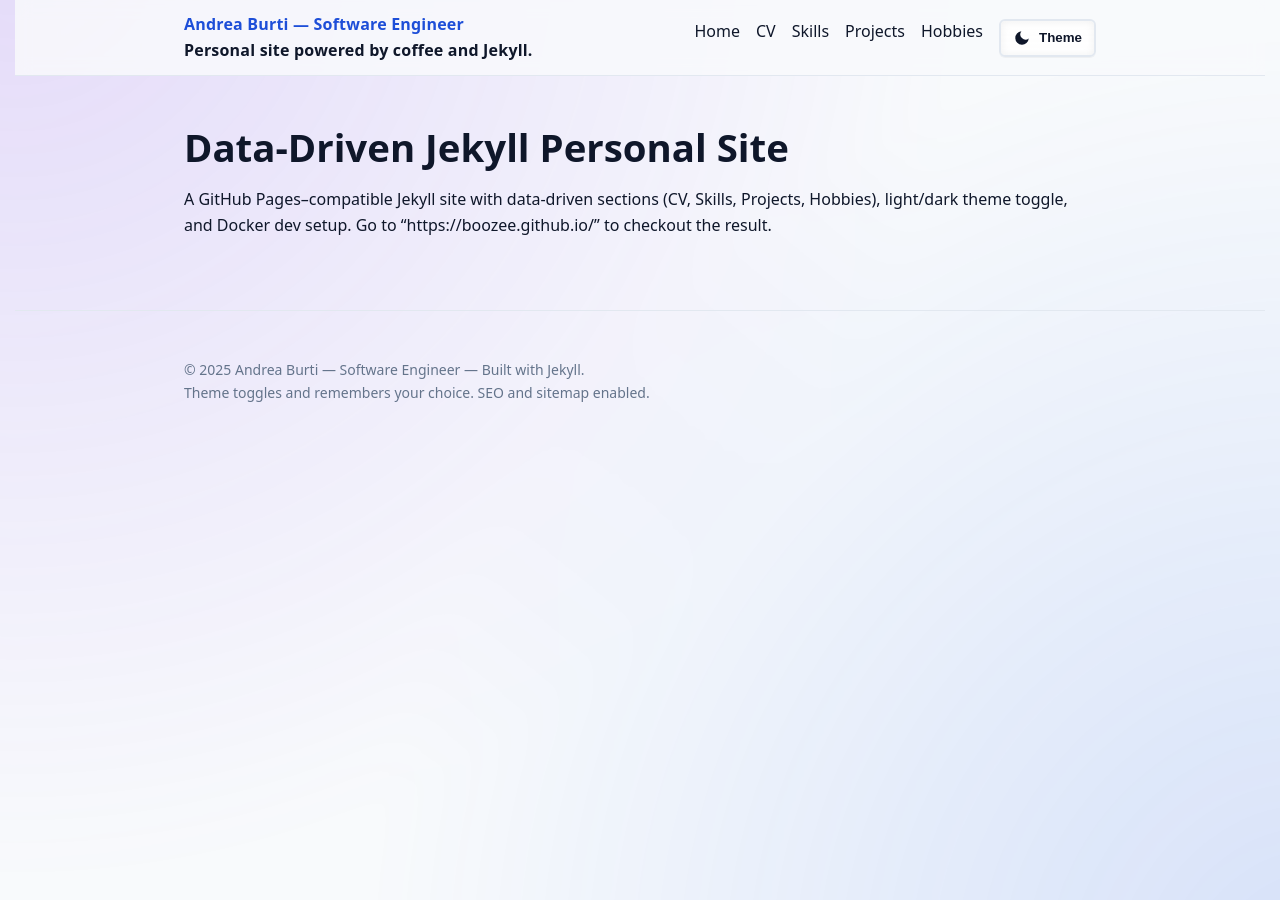
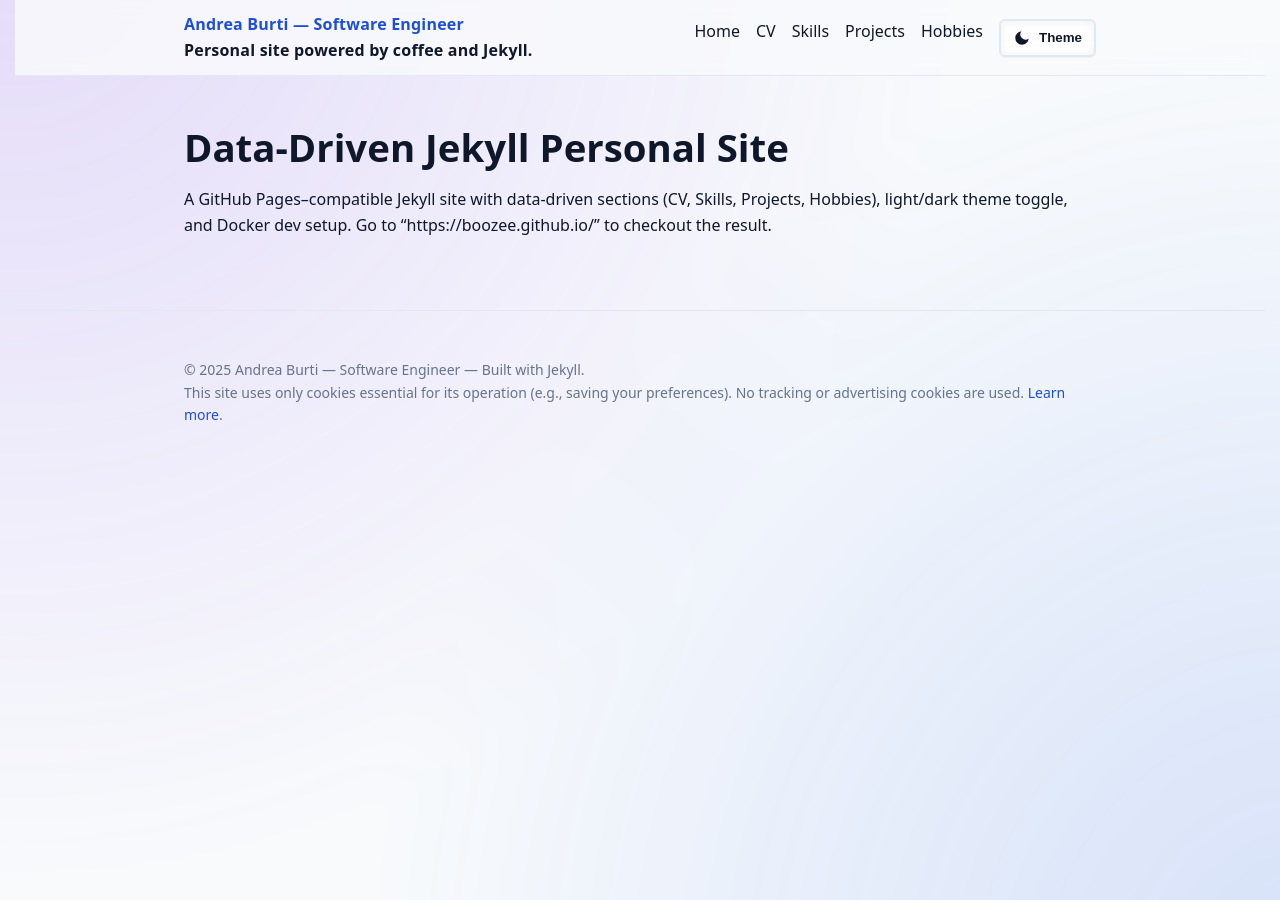
Before and after one commit to boozee/boozee.github.io, a Jekyll site: the page built from README.md, in a window 1280 px wide. Built offline with Jekyll 4.4.1, drawn with Linux system fonts in a browser that asks for light colours; our own code applies the rules of GitHub Pages for plain Markdown files.

Commit message:
Add privacy notes

```diff
--- a/_includes/footer.html
+++ b/_includes/footer.html
@@ -1,7 +1,11 @@
 <footer class="footer">
   <div class="container">
     <div>© <span id="year"></span> {{ site.title }} — Built with Jekyll.</div>
-    <div class="muted">Theme toggles and remembers your choice. SEO and sitemap enabled.</div>
+    <div class="muted">
+      This site uses only cookies essential for its operation (e.g., saving your preferences).
+      No tracking or advertising cookies are used.
+      <a href="{{ site.baseurl }}/privacy">Learn more</a>.
+    </div>
     <script>document.getElementById('year').textContent = new Date().getFullYear();</script>
   </div>
 </footer>
```
Also changed, not shown: pages/privacy.md (added, +15 -0 lines).
